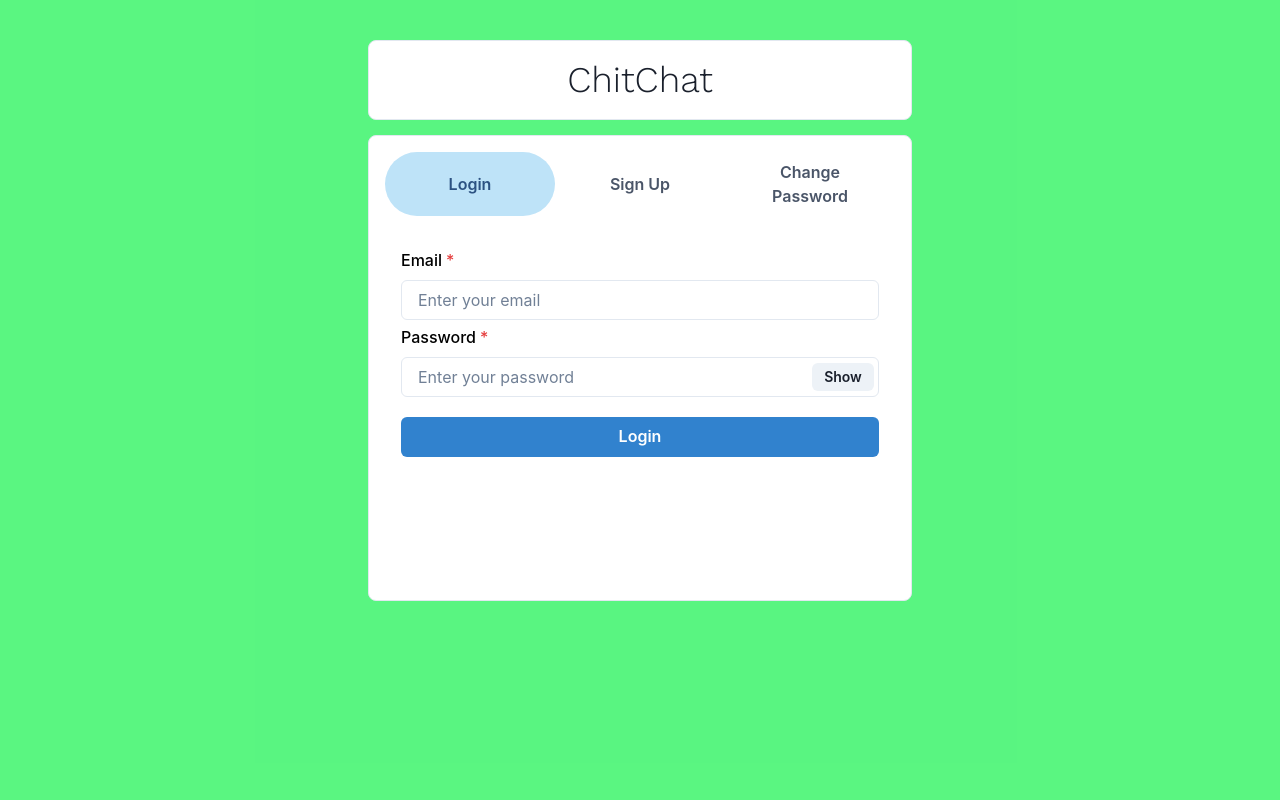
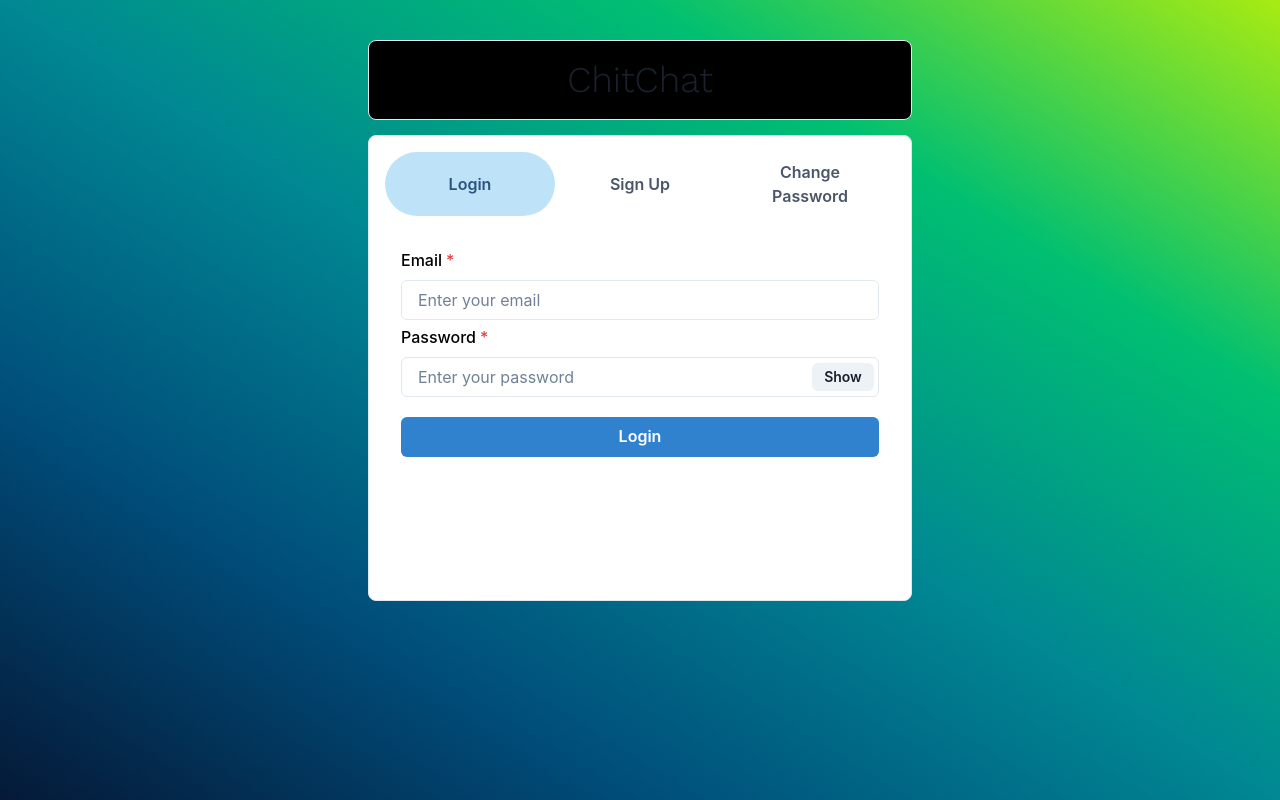
Before and after one commit to TosmimForidMehtab/Chit-chat, a React (Create React App) app in the folder frontend/: page / in a window 1280 px wide. Built offline with nearby package versions, Linux system fonts and the light colour scheme.

Commit message:
Re-imagining colors

```diff
--- a/frontend/src/App.css
+++ b/frontend/src/App.css
@@ -3,7 +3,7 @@
 .App {
     min-height: 100vh;
     display: flex;
-    background-color: rgba(75, 245, 118, 0.916);
+    background-image: linear-gradient(to right top, #051937, #004d7a, #008793, #00bf72, #a8eb12);
 }
 
 ::-webkit-scrollbar {
--- a/frontend/src/Pages/HomePage.js
+++ b/frontend/src/Pages/HomePage.js
@@ -16,7 +16,7 @@ function Homepage() {
 
     return (
         <Container maxW="xl" centerContent>
-            <Box display={"flex"} justifyContent="center" p={3} bg="white" w="100%" m="40px 0 15px 0" borderRadius="lg" borderWidth="1px">
+            <Box display={"flex"} justifyContent="center" p={3} bg="white" w="100%" m="40px 0 15px 0" borderRadius="lg" borderWidth="1px" backgroundColor={"ActiveBorder"}>
                 <Text fontSize="4xl" fontFamily="Work sans">
                     ChitChat
                 </Text>
```
